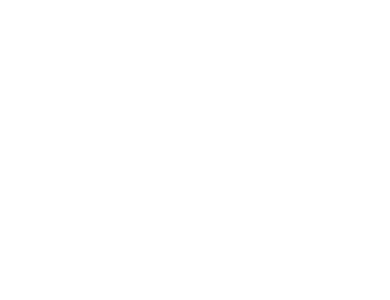
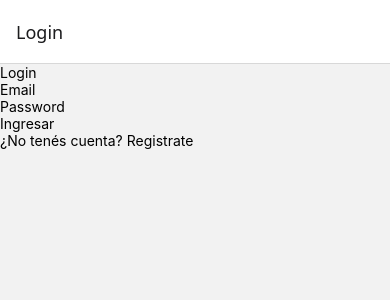
Before and after one commit to guadapaz1/Proyecto-Ibarzabal-Paz-Dietrich, a React Native app: screen /Home in a window 390 px wide. Shown: the top 300 px of the page. Built offline with nearby package versions, Linux system fonts and the light colour scheme.

Commit message:
Agregue una estructura al login y de navegacion

```diff
--- a/App.js
+++ b/App.js
@@ -1,18 +1,20 @@
+import { NavigationContainer } from '@react-navigation/native';
+import { createNativeStackNavigator } from '@react-navigation/native-stack';
 
-import { StyleSheet, Text, View } from 'react-native';
+import Login from './src/screens/Login/Login';
+import Register from './src/screens/Register/Register';
+import HomeMenu from './src/components/HomeMenu/HomeMenu';
+
+const Stack = createNativeStackNavigator();
 
 export default function App() {
   return (
-    <View style={styles.container}>
-    </View>
+    <NavigationContainer>
+      <Stack.Navigator>
+        <Stack.Screen name="Login" component={Login} />
+        <Stack.Screen name="Register" component={Register} />
+        <Stack.Screen name="HomeMenu" component={HomeMenu} />
+      </Stack.Navigator>
+    </NavigationContainer>
   );
 }
-
-const styles = StyleSheet.create({
-  container: {
-    flex: 1,
-    backgroundColor: '#fff',
-    alignItems: 'center',
-    justifyContent: 'center',
-  },
-});
--- a/src/components/HomeMenu/HomeMenu.js
+++ b/src/components/HomeMenu/HomeMenu.js
@@ -0,0 +1,19 @@
+import { createBottomTabNavigator } from '@react-navigation/bottom-tabs';
+
+import Home from '../../screens/Home/Home';
+import NuevoPost from '../../screens/NuevoPost/NuevoPost';
+import MiPerfil from '../../screens/MiPerfil/MiPerfil';
+
+const Tab = createBottomTabNavigator();
+
+function HomeMenu() {
+    return (
+        <Tab.Navigator>
+            <Tab.Screen name="Home" component={Home} />
+            <Tab.Screen name="NuevoPost" component={NuevoPost} />
+            <Tab.Screen name="MiPerfil" component={MiPerfil} />
+        </Tab.Navigator>
+    );
+}
+
+export default HomeMenu;
--- a/src/screens/Home/Home.js
+++ b/src/screens/Home/Home.js
@@ -0,0 +1,11 @@
+import { View, Text } from 'react-native';
+
+function Home() {
+    return (
+        <View>
+            <Text>Home</Text>
+        </View>
+    );
+}
+
+export default Home;
--- a/src/screens/Login/Login.js
+++ b/src/screens/Login/Login.js
@@ -0,0 +1,43 @@
+import { useState } from 'react';
+import { View, Text, TextInput, Pressable } from 'react-native';
+
+function Login(props) {
+    const [email, setEmail] = useState('');
+    const [password, setPassword] = useState('');
+
+    function onSubmit() {
+        console.log('Email:', email);
+        console.log('Password:', password);
+    }
+
+    return (
+        <View>
+            <Text>Login</Text>
+
+            <TextInput
+                placeholder="Email"
+                keyboardType="email-address"
+                onChangeText={text => setEmail(text)}
+                value={email}
+            />
+
+            <TextInput
+                placeholder="Password"
+                keyboardType="default"
+                secureTextEntry={true}
+                onChangeText={text => setPassword(text)}
+                value={password}
+            />
+
+            <Pressable onPress={() => onSubmit()}>
+                <Text>Ingresar</Text>
+            </Pressable>
+
+            <Pressable onPress={() => props.navigation.navigate('Register')}>
+                <Text>¿No tenés cuenta? Registrate</Text>
+            </Pressable>
+        </View>
+    );
+}
+
+export default Login;
--- a/src/screens/MiPerfil/MiPerfil.js
+++ b/src/screens/MiPerfil/MiPerfil.js
@@ -0,0 +1,11 @@
+import { View, Text } from 'react-native';
+
+function MiPerfil() {
+    return (
+        <View>
+            <Text>Mi Perfil</Text>
+        </View>
+    );
+}
+
+export default MiPerfil;
--- a/src/screens/NuevoPost/NuevoPost.js
+++ b/src/screens/NuevoPost/NuevoPost.js
@@ -0,0 +1,11 @@
+import { View, Text } from 'react-native';
+
+function NuevoPost() {
+    return (
+        <View>
+            <Text>Nuevo Post</Text>
+        </View>
+    );
+}
+
+export default NuevoPost;
--- a/src/screens/Register/Register.js
+++ b/src/screens/Register/Register.js
@@ -0,0 +1,11 @@
+import { View, Text } from 'react-native';
+
+function Register() {
+    return (
+        <View>
+            <Text>Register</Text>
+        </View>
+    );
+}
+
+export default Register;
```
Also changed, not shown: package.json (+7 -0 lines), 1 other file (tests, documents, lock files or other folders).
